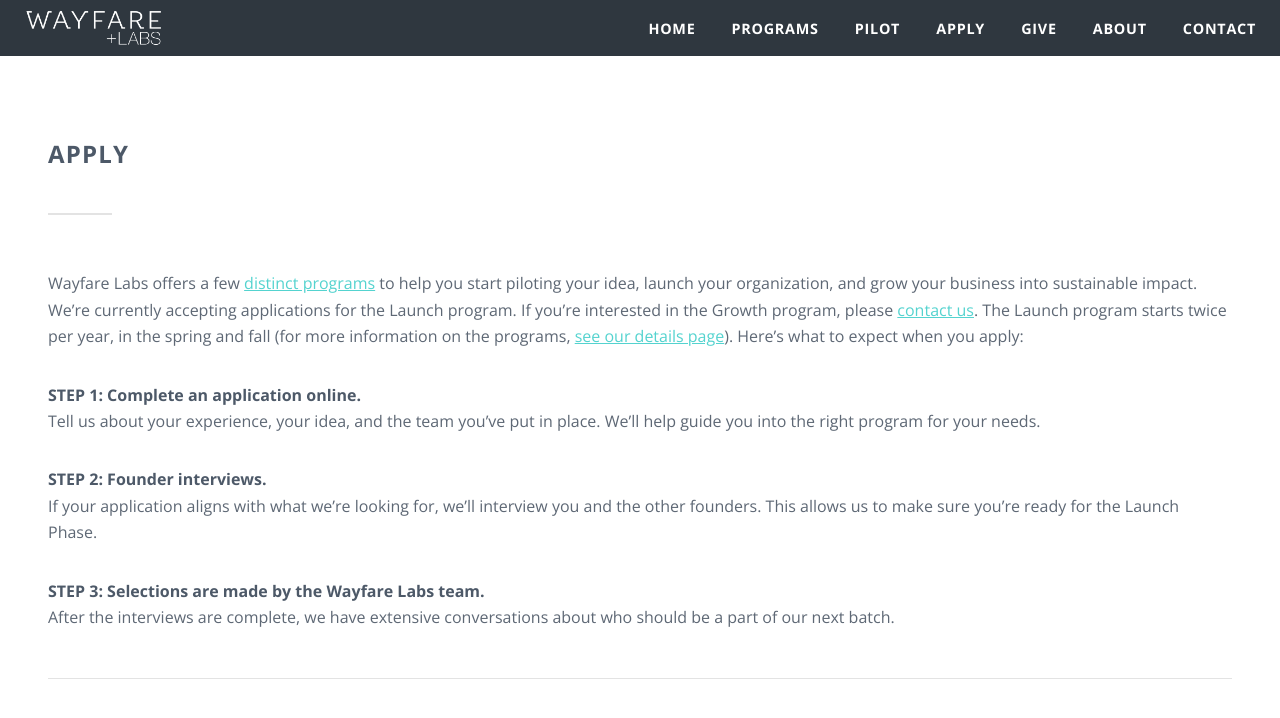
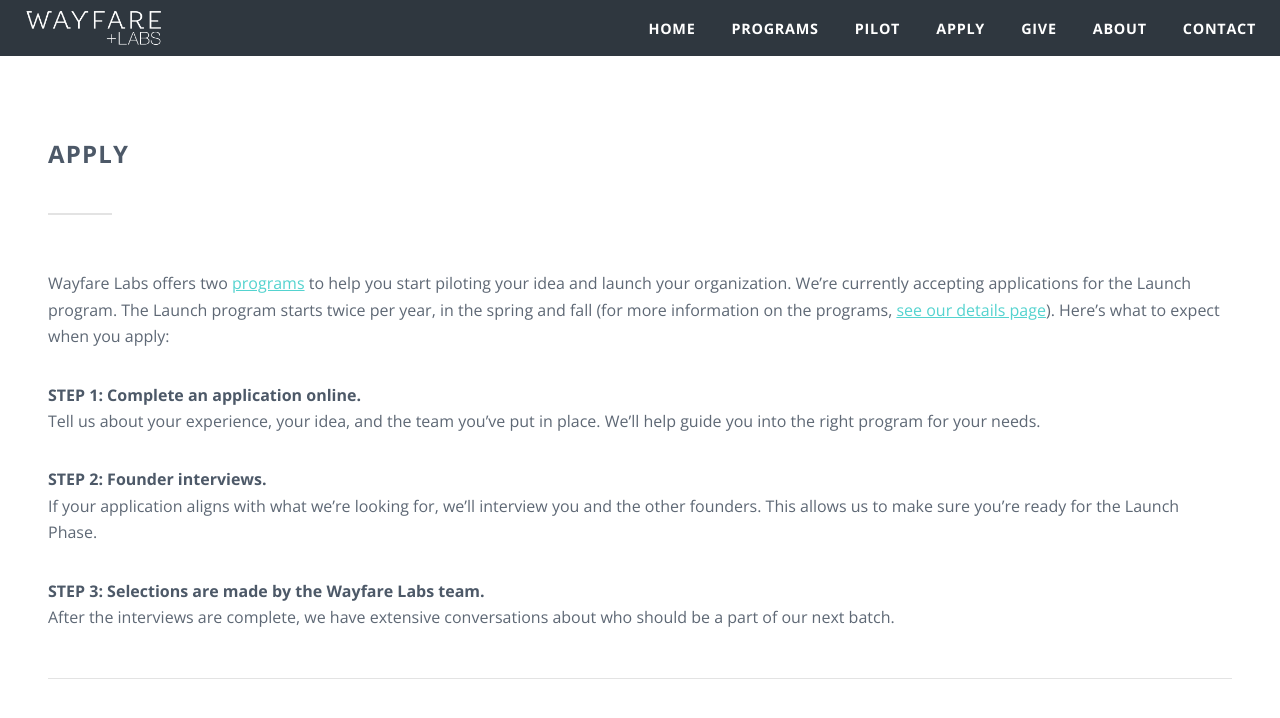
Before and after one commit to wayfareio/wayfarelabs.org, a Jekyll site: the page built from apply.markdown, in a window 1280 px wide and 900 px high. Shown: the top 718 px of the window. Built offline with Jekyll 4.4.1, drawn with Linux system fonts in a browser that asks for light colours; comment, search, counter and statistics services are not loaded; some of the changed text lies outside the part shown.

Commit message:
Updated Apply

```diff
--- a/apply.markdown
+++ b/apply.markdown
@@ -4,7 +4,7 @@
 position: 1
 ---
 
-Wayfare Labs offers a few [distinct programs](/programs) to help you start piloting your idea, launch your organization, and grow your business into sustainable impact. We're currently accepting applications for the Launch program. If you're interested in the Growth program, please [contact us](/contact). The Launch program starts twice per year, in the spring and fall (for more information on the programs, [see our details page](/programs)). Here's what to expect when you apply:
+Wayfare Labs offers two [programs](/programs) to help you start piloting your idea and launch your organization. We're currently accepting applications for the Launch program. The Launch program starts twice per year, in the spring and fall (for more information on the programs, [see our details page](/programs)). Here's what to expect when you apply:
 
 **STEP 1: Complete an application online.**
 Tell us about your experience, your idea, and the team you've put in place. We'll help guide you into the right program for your needs.
@@ -36,9 +36,6 @@
 **Question: How do I determine whether or not my startup or my idea is a good fit for this program?**
 **Answer:** The best way? Fill out and application or [shoot us an email](/contact). Most of the startups we work with are in early stages of their history. Some are even just an idea written down on a napkin. Others are already piloting their product or service or have even been operating for several years. Most need help with their business models, fundraising, storytelling, and developing their mission and vision. Have a question? We're here to help. [Contact us](/contact)!
 
-**Question: May I apply for the Growth program?**
-**Answer:** Absolutely. The Growth program is customized for each startup, so we'd love to talk with you about your organization and current needs. [Send us a message](/contact), and we'll chat.
-
 **Question: I would love to support Wayfare Labs. How can I do that?**
 **Answer:** First off, thank you! There are a number of ways to support this work. Like any non-profit, we need financial support---head over to our [giving page](http://wayfarelabs.givingfuel.com/general-fund) donate. If you've founded a startup, you might be a good fit to join our advisor network. If you're not a founder but you do have expertise in another area. You can still volunteer by teaching one of our workshops.
 Finally, if you know a founder or startup who'd be a good fit for one of our programs, we'd love the referral.
```
